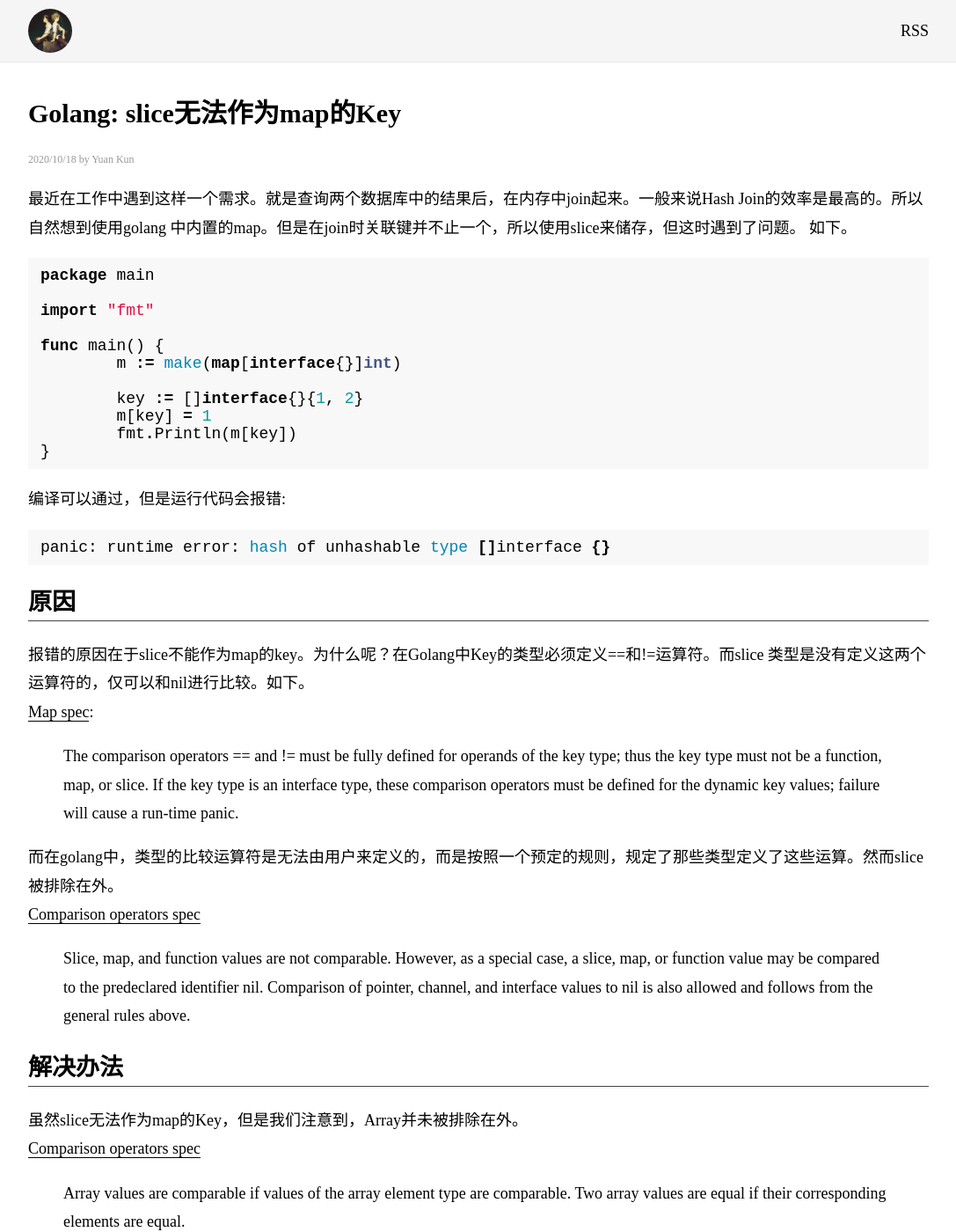
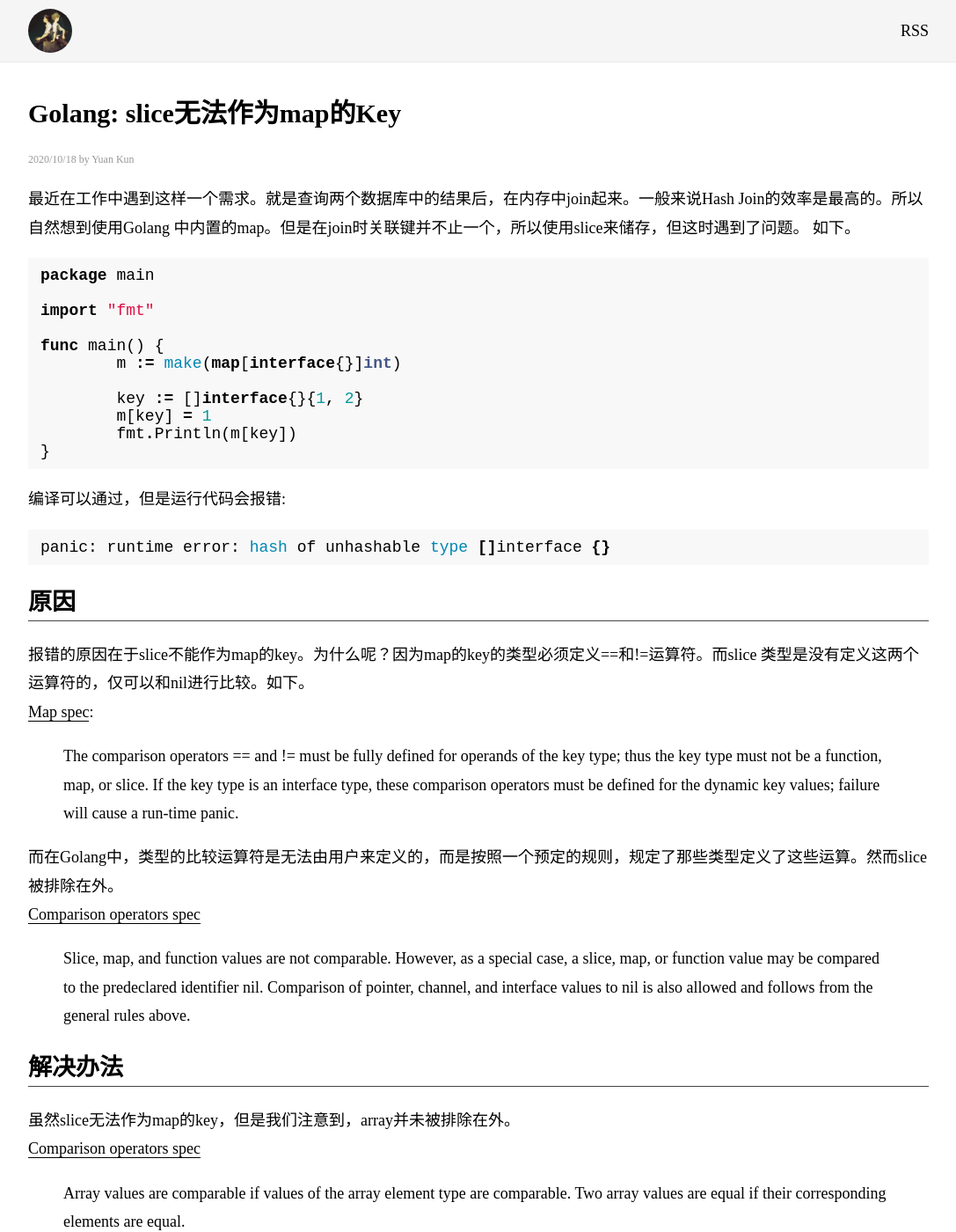
Before and after one commit to RogerYK/rogeryk.github.io, a Jekyll site: the page built from _posts/2020-10-18-go-slice-as-map-key.md, in a window 1280 px wide and 1400 px high. Shown: the whole window at 88% size, without its empty margins (96-1183 px from the left). Built offline with Jekyll 4.4.1, drawn with Linux system fonts in a browser that asks for light colours; some of the changed text lies outside the part shown.

Commit message:
fix faulty word

````diff
--- a/_posts/2020-10-18-go-slice-as-map-key.md
+++ b/_posts/2020-10-18-go-slice-as-map-key.md
@@ -4,7 +4,7 @@ title: "Golang: slice无法作为map的Key"
 ---
 
 
-最近在工作中遇到这样一个需求。就是查询两个数据库中的结果后，在内存中join起来。一般来说Hash Join的效率是最高的。所以自然想到使用golang
+最近在工作中遇到这样一个需求。就是查询两个数据库中的结果后，在内存中join起来。一般来说Hash Join的效率是最高的。所以自然想到使用Golang
 中内置的map。但是在join时关联键并不止一个，所以使用slice来储存，但这时遇到了问题。 如下。
 ```go
 package main
@@ -26,22 +26,22 @@ panic: runtime error: hash of unhashable type []interface {}
 
 ## 原因
 
-报错的原因在于slice不能作为map的key。为什么呢？在Golang中Key的类型必须定义==和!=运算符。而slice
+报错的原因在于slice不能作为map的key。为什么呢？因为map的key的类型必须定义==和!=运算符。而slice
 类型是没有定义这两个运算符的，仅可以和nil进行比较。如下。
 [Map spec](https://golang.org/ref/spec#Map_types):
 > The comparison operators == and != must be fully defined for operands of the key type; thus the key type must not be a function, map, or slice. If the key type is an interface type, these comparison operators must be defined for the dynamic key values; failure will cause a run-time panic.
 
-而在golang中，类型的比较运算符是无法由用户来定义的，而是按照一个预定的规则，规定了那些类型定义了这些运算。然而slice被排除在外。
+而在Golang中，类型的比较运算符是无法由用户来定义的，而是按照一个预定的规则，规定了那些类型定义了这些运算。然而slice被排除在外。
 [Comparison operators spec](https://golang.org/ref/spec#Comparison_operators)
 > Slice, map, and function values are not comparable. However, as a special case, a slice, map, or function value may be compared to the predeclared identifier nil. Comparison of pointer, channel, and interface values to nil is also allowed and follows from the general rules above.
 
 
 ## 解决办法
-虽然slice无法作为map的Key，但是我们注意到，Array并未被排除在外。
+虽然slice无法作为map的key，但是我们注意到，array并未被排除在外。
 [Comparison operators spec](https://golang.org/ref/spec#Comparison_operators)
 > Array values are comparable if values of the array element type are comparable. Two array values are equal if their corresponding elements are equal.
 
-Array是可以比较的。所以Array可以作为Map的Key。我们把上面的代码改一下。
+array是可以比较的。所以array可以作为map的key。我们把上面的代码改一下。
 ```go
 package main
 
@@ -76,7 +76,7 @@ func main() {
 ```
 Golang中不允许使用一个变量来限定数组长度, 这怎么办，总不能使用一个长度足够大的数组来处理所有情况吧。这时突然想到了golang
 中的反射，其中的```reflect.ArrayOf(count n, ele Type) Type```可以来获取一个长度为n
-的数组类型，然后就可以再```reflect.New(typ Type) Value```来在创建数组的值, 这样就可以创建动态长度的数组了。
+的数组类型，然后就可以再```reflect.New(typ Type) Value```来在创建数组的值, 这样就可以创建一个长度为n的数组了。
 代码如下:
 ```go
 package main
````
Also changed, not shown: other parts of _posts/2020-10-18-go-slice-as-map-key.md (+2 -2 lines).
